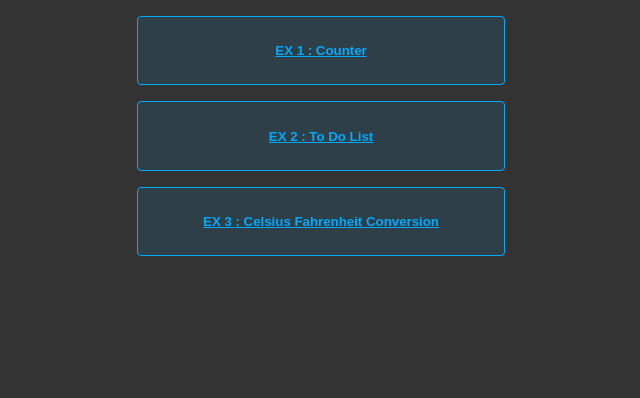
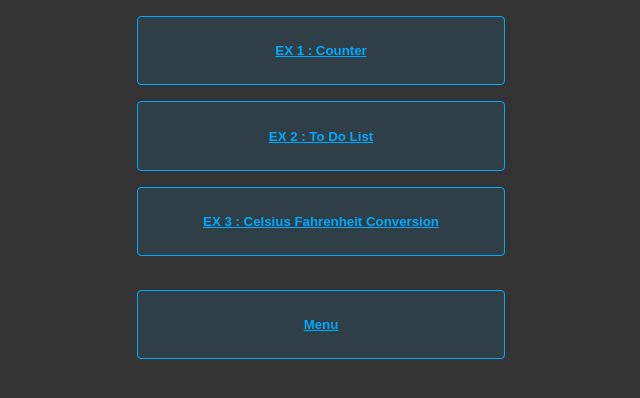
Before and after one commit to ToineF/portefolio-ex-react, a React (Vite) app: page / in a window 1280 px wide. Shown: the top 398 px of the page, without its empty margins (319-959 px from the left). Built offline with nearby package versions, Linux system fonts and the light colour scheme.

Commit message:
persistant menu button

```diff
--- a/src/App.jsx
+++ b/src/App.jsx
@@ -1,9 +1,10 @@
 import "./styles.css"
 import { Route, Routes } from "react-router-dom"
-import App1 from "./Pages/App1/App1"
-import App2 from "./Pages/App2/App2"
-import App3 from "./Pages/App3/App3"
-import AppHome from "./Pages/AppHome/AppHome"
+import App1 from "./Apps/App1"
+import App2 from "./Apps/App2"
+import App3 from "./Apps/App3"
+import AppHome from "./Apps/AppHome"
+import MenuButton from "./Components/MenuButton"
 
 export default function App() {
   return (
@@ -14,6 +15,10 @@ export default function App() {
       <Route path="/ex2" element={<App2/>}/>
       <Route path="/ex3" element={<App3/>}/>
     </Routes>
+    <div className="form-row">
+      <br></br>
+      <MenuButton name="Menu" link="/"/>
+    </div>
     </>
   )
 }
--- a/src/Pages/App1/App1.jsx
+++ b/src/Apps/App1.jsx
@@ -1,6 +1,6 @@
-import "../../styles.css"
+import "../styles.css"
 import { useState } from "react"
-import MenuButton from "../../Components/MenuButton"
+import MenuButton from "../Components/MenuButton"
 
 export default function App1() {
   const [number, setNumber] = useState(0)
@@ -16,7 +16,7 @@ export default function App1() {
           setNumber((n)=>n+1)
         }}>+</button>
       </div>
-      <MenuButton name="Menu" link ="/"/>
+      {/* <MenuButton name="Menu" link ="/"/> */}
     </div>
   )
 }
--- a/src/Pages/App2/App2.jsx
+++ b/src/Apps/App2.jsx
@@ -1,9 +1,9 @@
-import "../../styles.css"
+import "../styles.css"
 import { useState } from "react"
 import { useEffect } from "react"
-import AddItemMenu from "../../Components/App2/AddItemMenu"
-import ToDoList from "../../Components/App2/ToDoList"
-import MenuButton from "../../Components/MenuButton"
+import AddItemMenu from "../Components/App2/AddItemMenu"
+import ToDoList from "../Components/App2/ToDoList"
+import MenuButton from "../Components/MenuButton"
 
 
 export default function App2() {
@@ -25,7 +25,7 @@ export default function App2() {
       <AddItemMenu todos={todos} setTodos={setTodos}/>
       <h1 className="header0">Todo List</h1>
       <ToDoList todos={todos} setTodos={setTodos}/>
-      <MenuButton name="Menu" link ="/"/>
+      {/* <MenuButton name="Menu" link ="/"/> */}
     </div>
   )
 }
--- a/src/Pages/App3/App3.jsx
+++ b/src/Apps/App3.jsx
@@ -1,7 +1,7 @@
-import "../../styles.css"
+import "../styles.css"
 import { useState } from "react"
-import MenuButton from "../../Components/MenuButton"
-import InputForm from "../../Components/App3/InputForm"
+import MenuButton from "../Components/MenuButton"
+import InputForm from "../Components/App3/InputForm"
 
 export default function App3() {
 
@@ -26,7 +26,7 @@ export default function App3() {
       setCelsiusInput((isNaN(e.target.value) || e.target.value === "")?(e.target.value):((e.target.value- 32)/1.8 ))
       setfahrenheitInput(e.target.value)}}/>
       <p>{sentence}</p>
-      <MenuButton name="Menu" link ="/"/>
+      {/* <MenuButton name="Menu" link ="/"/> */}
     </div>
   )
 }
--- a/src/Pages/AppHome/AppHome.jsx
+++ b/src/Apps/AppHome.jsx
@@ -1,5 +1,5 @@
-import "../../styles.css"
-import MenuButton from "../../Components/MenuButton"
+import "../styles.css"
+import MenuButton from "../Components/MenuButton"
 
 export default function AppHome() {
   return (
```
